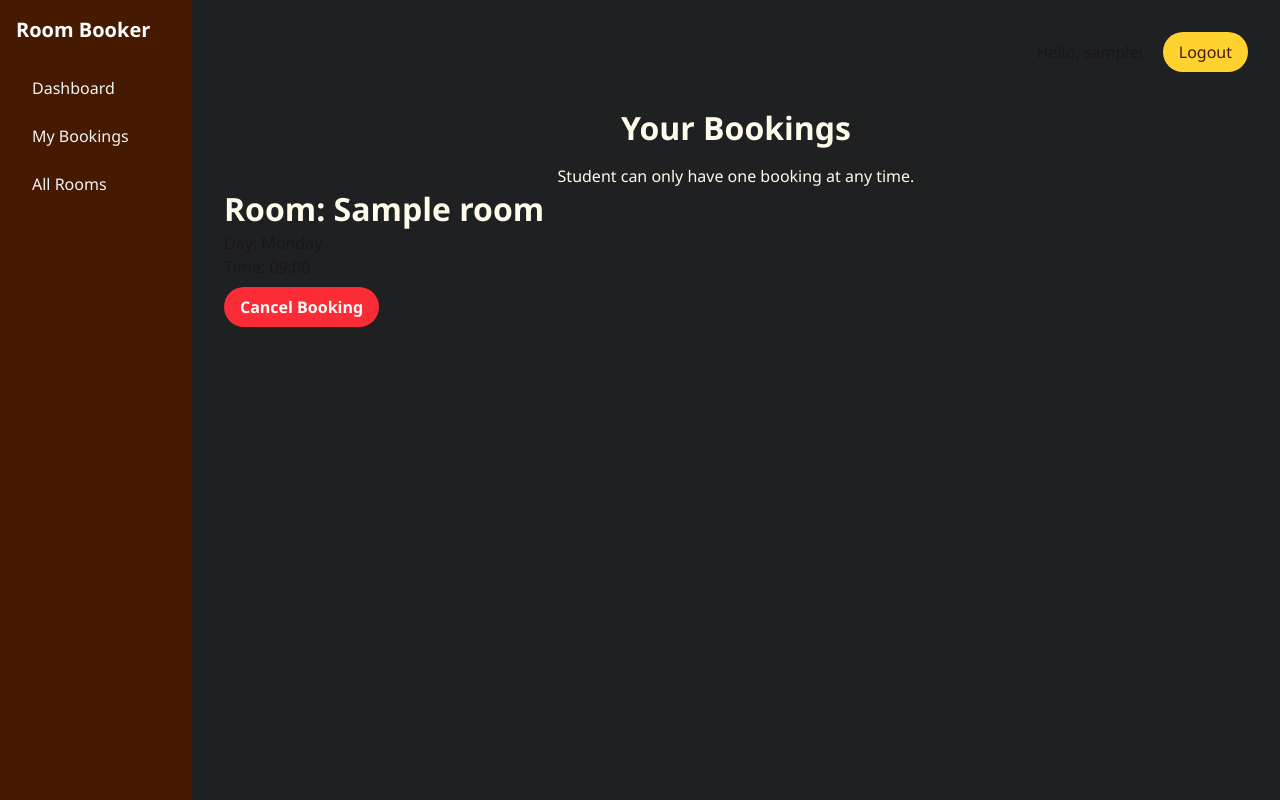
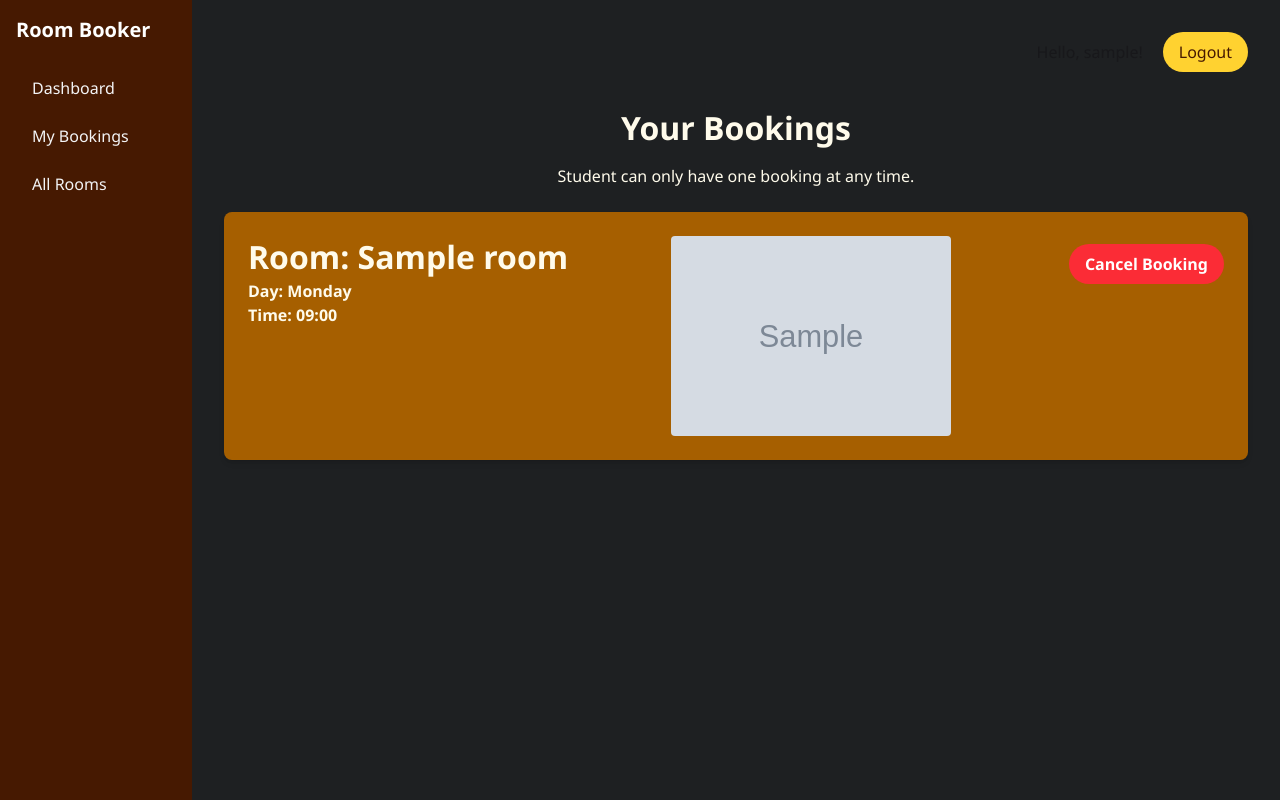
Before and after one commit to ItsRatcha/AS2, a Django app: page /my_bookings/ in a window 1280 px wide. Run offline with Django 5.2, Linux system fonts and the light colour scheme; a user stored in the database is signed in; tables that the repository leaves empty hold one stand-in row (values such as "Sample post"); grey boxes marked "Sample" are stand-in pictures; style sheets or scripts are compiled from the project's sources; some libraries are stand-ins or nearby versions.

Commit message:
Add Rooms page with images

```diff
--- a/roombooking/bookings/models.py
+++ b/roombooking/bookings/models.py
@@ -8,6 +8,11 @@ class Room(models.Model):
     name = models.CharField(max_length=100)
     capacity = models.IntegerField(null=False, blank=False)
     status = models.BooleanField(default=True)
+    image_url = models.URLField(
+        max_length=500,
+        blank=True,
+        default="https://i.ibb.co/W4Bjq1tG/elementor-placeholder-image.jpg"
+    )
 
     def __str__(self):
         return self.name
--- a/roombooking/bookings/templates/bookings/layout.html
+++ b/roombooking/bookings/templates/bookings/layout.html
@@ -47,7 +47,7 @@
                     <a href="{% url 'my_bookings' %}" class="block px-4 py-2 rounded hover:bg-gray-700">My Bookings</a>
                 </li>
                 <li>
-                    <a href="#" class="block px-4 py-2 rounded hover:bg-gray-700">All Rooms</a>
+                    <a href="{% url 'rooms' %}" class="block px-4 py-2 rounded hover:bg-gray-700">All Rooms</a>
                 </li>
             </ul>
         </div>
--- a/roombooking/bookings/templates/bookings/my_bookings.html
+++ b/roombooking/bookings/templates/bookings/my_bookings.html
@@ -4,18 +4,21 @@
 
 <h1 class="text-6xl font-bold text-amber-50 align-middle text-center mt-10">Your Bookings</h1>
 <p class="text-center text-bold text-amber-50 mt-5">Student can only have one booking at any time.</p>
+<br>
 {% if bookings %}
     <ul>
     {% for booking in bookings %}
-        <li>
-        <h1 class="text-2xl font-semibold text-amber-50">Room: {{ booking.room.name }}</h1>
-        Day: {% if booking.day == 0 %}Monday{% elif booking.day == 1 %}Tuesday{% elif booking.day == 2 %}Wednesday{% elif booking.day == 3 %}Thursday{% elif booking.day == 4 %}Friday{% else %}Saturday{% endif %}
-        <h3>Time: {{ booking.get_start_time_display }}</h3>
-        <form method="post" action="{% url 'cancel_booking' booking.id %}">
-            {% csrf_token %}
-            <button type="submit" class="mt-2 mb-10 bg-red-500 hover:bg-red-700 text-white font-bold py-2 px-4 rounded-full">Cancel Booking</button>
-        <br>
-        </form>
+        <li class="bg-yellow-700 p-6 mb-6 rounded-lg shadow-md flex justify-between">
+            <div>
+                <h1 class="text-2xl font-semibold text-amber-50">Room: {{ booking.room.name }}</h1>
+                <h2 class="font-semibold text-amber-50">Day: {% if booking.day == 0 %}Monday{% elif booking.day == 1 %}Tuesday{% elif booking.day == 2 %}Wednesday{% elif booking.day == 3 %}Thursday{% elif booking.day == 4 %}Friday{% else %}Saturday{% endif %}</h2>
+                <h3 class="font-semibold text-amber-50">Time: {{ booking.get_start_time_display }}</h3>
+            </div>
+            <img src="{{ booking.room.image_url }}" alt="Room Image" class="w-70 h-50 object-cover rounded">
+            <form method="post" action="{% url 'cancel_booking' booking.id %}" class="ml-4">
+                {% csrf_token %}
+                <button type="submit" class="mt-2 mb-10 bg-red-500 hover:bg-red-700 text-white font-bold py-2 px-4 rounded-full">Cancel Booking</button>
+            </form>
         </li>
     {% endfor %}
     </ul>
--- a/roombooking/bookings/views.py
+++ b/roombooking/bookings/views.py
@@ -89,3 +89,6 @@ def cancel_booking(request, booking_id):
         return redirect('my_bookings')
     except Booking.DoesNotExist:
         return redirect('my_bookings')
+
+def rooms(request):
+    return render(request, 'bookings/rooms.html', {'rooms': Room.objects.all()})
--- a/roombooking/roombooking/urls.py
+++ b/roombooking/roombooking/urls.py
@@ -30,6 +30,7 @@ urlpatterns = [
     path('logout/', auth_views.LogoutView.as_view(next_page='/'), name='logout'),
     path('create_booking/', views.create_booking, name='create_booking'),
     path('cancel_booking/<int:booking_id>/', views.cancel_booking, name='cancel_booking'),
+    path('rooms/', views.rooms, name='rooms'),
 ]
 
 if settings.DEBUG:
--- a/roombooking/theme/static/css/dist/styles.css
+++ b/roombooking/theme/static/css/dist/styles.css
@@ -11,11 +11,20 @@
     --color-red-500: oklch(63.7% 0.237 25.331);
     --color-red-700: oklch(50.5% 0.213 27.518);
     --color-amber-50: oklch(98.7% 0.022 95.277);
+    --color-amber-100: oklch(96.2% 0.059 95.617);
     --color-amber-300: oklch(87.9% 0.169 91.605);
     --color-amber-400: oklch(82.8% 0.189 84.429);
+    --color-amber-500: oklch(76.9% 0.188 70.08);
+    --color-amber-600: oklch(66.6% 0.179 58.318);
+    --color-amber-700: oklch(55.5% 0.163 48.998);
+    --color-amber-800: oklch(47.3% 0.137 46.201);
+    --color-amber-900: oklch(41.4% 0.112 45.904);
     --color-amber-950: oklch(27.9% 0.077 45.635);
+    --color-yellow-700: oklch(55.4% 0.135 66.442);
     --color-green-500: oklch(72.3% 0.219 149.579);
     --color-green-600: oklch(62.7% 0.194 149.214);
+    --color-blue-500: oklch(62.3% 0.214 259.815);
+    --color-blue-700: oklch(48.8% 0.243 264.376);
     --color-gray-50: oklch(98.5% 0.002 247.839);
     --color-gray-100: oklch(96.7% 0.003 264.542);
     --color-gray-700: oklch(37.3% 0.034 259.733);
@@ -40,6 +49,7 @@
     --font-weight-bold: 700;
     --tracking-normal: 0em;
     --leading-normal: 1.5;
+    --radius-lg: 0.5rem;
     --radius-3xl: 1.5rem;
     --default-font-family: var(--font-sans);
     --default-mono-font-family: var(--font-mono);
@@ -366,6 +376,9 @@
   .mr-5 {
     margin-right: calc(var(--spacing) * 5);
   }
+  .mb-4 {
+    margin-bottom: calc(var(--spacing) * 4);
+  }
   .mb-6 {
     margin-bottom: calc(var(--spacing) * 6);
   }
@@ -374,6 +387,9 @@
   }
   .mb-10 {
     margin-bottom: calc(var(--spacing) * 10);
+  }
+  .ml-4 {
+    margin-left: calc(var(--spacing) * 4);
   }
   .ml-5 {
     margin-left: calc(var(--spacing) * 5);
@@ -511,6 +527,9 @@
   .flex {
     display: flex;
   }
+  .grid {
+    display: grid;
+  }
   .hidden {
     display: none;
   }
@@ -519,6 +538,12 @@
   }
   .inline-block {
     display: inline-block;
+  }
+  .h-48 {
+    height: calc(var(--spacing) * 48);
+  }
+  .h-50 {
+    height: calc(var(--spacing) * 50);
   }
   .h-screen {
     height: 100vh;
@@ -529,20 +554,32 @@
   .w-48 {
     width: calc(var(--spacing) * 48);
   }
+  .w-70 {
+    width: calc(var(--spacing) * 70);
+  }
   .flex-shrink-0 {
     flex-shrink: 0;
   }
   .flex-grow {
     flex-grow: 1;
   }
+  .grid-cols-1 {
+    grid-template-columns: repeat(1, minmax(0, 1fr));
+  }
   .items-center {
     align-items: center;
+  }
+  .justify-between {
+    justify-content: space-between;
   }
   .justify-center {
     justify-content: center;
   }
   .justify-end {
     justify-content: flex-end;
+  }
+  .gap-6 {
+    gap: calc(var(--spacing) * 6);
   }
   :where(.space-y-2 > :not(:last-child)) {
     --tw-space-y-reverse: 0;
@@ -558,16 +595,40 @@
   .rounded-full {
     border-radius: calc(infinity * 1px);
   }
+  .rounded-lg {
+    border-radius: var(--radius-lg);
+  }
   .alert-info {
     border-color: var(--color-info);
     color: var(--color-info-content);
     --alert-color: var(--color-info);
   }
+  .bg-amber-100 {
+    background-color: var(--color-amber-100);
+  }
   .bg-amber-300 {
     background-color: var(--color-amber-300);
   }
+  .bg-amber-500 {
+    background-color: var(--color-amber-500);
+  }
+  .bg-amber-600 {
+    background-color: var(--color-amber-600);
+  }
+  .bg-amber-700 {
+    background-color: var(--color-amber-700);
+  }
+  .bg-amber-800 {
+    background-color: var(--color-amber-800);
+  }
+  .bg-amber-900 {
+    background-color: var(--color-amber-900);
+  }
   .bg-amber-950 {
     background-color: var(--color-amber-950);
+  }
+  .bg-blue-500 {
+    background-color: var(--color-blue-500);
   }
   .bg-gray-50 {
     background-color: var(--color-gray-50);
@@ -581,8 +642,20 @@
   .bg-red-500 {
     background-color: var(--color-red-500);
   }
+  .bg-white {
+    background-color: var(--color-white);
+  }
+  .bg-yellow-700 {
+    background-color: var(--color-yellow-700);
+  }
+  .object-cover {
+    object-fit: cover;
+  }
   .p-4 {
     padding: calc(var(--spacing) * 4);
+  }
+  .p-6 {
+    padding: calc(var(--spacing) * 6);
   }
   .p-8 {
     padding: calc(var(--spacing) * 8);
@@ -664,9 +737,18 @@
   .text-white {
     color: var(--color-white);
   }
+  .shadow-md {
+    --tw-shadow: 0 4px 6px -1px var(--tw-shadow-color, rgb(0 0 0 / 0.1)), 0 2px 4px -2px var(--tw-shadow-color, rgb(0 0 0 / 0.1));
+    box-shadow: var(--tw-inset-shadow), var(--tw-inset-ring-shadow), var(--tw-ring-offset-shadow), var(--tw-ring-shadow), var(--tw-shadow);
+  }
   @media (hover: hover) {
     .hover\:bg-amber-400:hover {
       background-color: var(--color-amber-400);
+    }
+  }
+  @media (hover: hover) {
+    .hover\:bg-blue-700:hover {
+      background-color: var(--color-blue-700);
     }
   }
   @media (hover: hover) {
@@ -687,6 +769,16 @@
   @media (width >= 48rem) {
     .md\:flex {
       display: flex;
+    }
+  }
+  @media (width >= 48rem) {
+    .md\:grid-cols-2 {
+      grid-template-columns: repeat(2, minmax(0, 1fr));
+    }
+  }
+  @media (width >= 64rem) {
+    .lg\:grid-cols-3 {
+      grid-template-columns: repeat(3, minmax(0, 1fr));
     }
   }
 }
@@ -931,6 +1023,71 @@
   syntax: "*";
   inherits: false;
 }
+@property --tw-shadow {
+  syntax: "*";
+  inherits: false;
+  initial-value: 0 0 #0000;
+}
+@property --tw-shadow-color {
+  syntax: "*";
+  inherits: false;
+}
+@property --tw-shadow-alpha {
+  syntax: "<percentage>";
+  inherits: false;
+  initial-value: 100%;
+}
+@property --tw-inset-shadow {
+  syntax: "*";
+  inherits: false;
+  initial-value: 0 0 #0000;
+}
+@property --tw-inset-shadow-color {
+  syntax: "*";
+  inherits: false;
+}
+@property --tw-inset-shadow-alpha {
+  syntax: "<percentage>";
+  inherits: false;
+  initial-value: 100%;
+}
+@property --tw-ring-color {
+  syntax: "*";
+  inherits: false;
+}
+@property --tw-ring-shadow {
+  syntax: "*";
+  inherits: false;
+  initial-value: 0 0 #0000;
+}
+@property --tw-inset-ring-color {
+  syntax: "*";
+  inherits: false;
+}
+@property --tw-inset-ring-shadow {
+  syntax: "*";
+  inherits: false;
+  initial-value: 0 0 #0000;
+}
+@property --tw-ring-inset {
+  syntax: "*";
+  inherits: false;
+}
+@property --tw-ring-offset-width {
+  syntax: "<length>";
+  inherits: false;
+  initial-value: 0px;
+}
+@property --tw-ring-offset-color {
+  syntax: "*";
+  inherits: false;
+  initial-value: #fff;
+}
+@property --tw-ring-offset-shadow {
+  syntax: "*";
+  inherits: false;
+  initial-value: 0 0 #0000;
+}
 @layer properties {
   @supports ((-webkit-hyphens: none) and (not (margin-trim: inline))) or ((-moz-orient: inline) and (not (color:rgb(from red r g b)))) {
     *, ::before, ::after, ::backdrop {
@@ -938,6 +1095,20 @@
       --tw-leading: initial;
       --tw-font-weight: initial;
       --tw-tracking: initial;
+      --tw-shadow: 0 0 #0000;
+      --tw-shadow-color: initial;
+      --tw-shadow-alpha: 100%;
+      --tw-inset-shadow: 0 0 #0000;
+      --tw-inset-shadow-color: initial;
+      --tw-inset-shadow-alpha: 100%;
+      --tw-ring-color: initial;
+      --tw-ring-shadow: 0 0 #0000;
+      --tw-inset-ring-color: initial;
+      --tw-inset-ring-shadow: 0 0 #0000;
+      --tw-ring-inset: initial;
+      --tw-ring-offset-width: 0px;
+      --tw-ring-offset-color: #fff;
+      --tw-ring-offset-shadow: 0 0 #0000;
     }
   }
 }
```
Also changed, not shown: roombooking/bookings/templates/bookings/rooms.html (+22 -1 lines), README.md, roombooking/bookings/migrations/0007_room_image_url.py (added), 4 other files.
